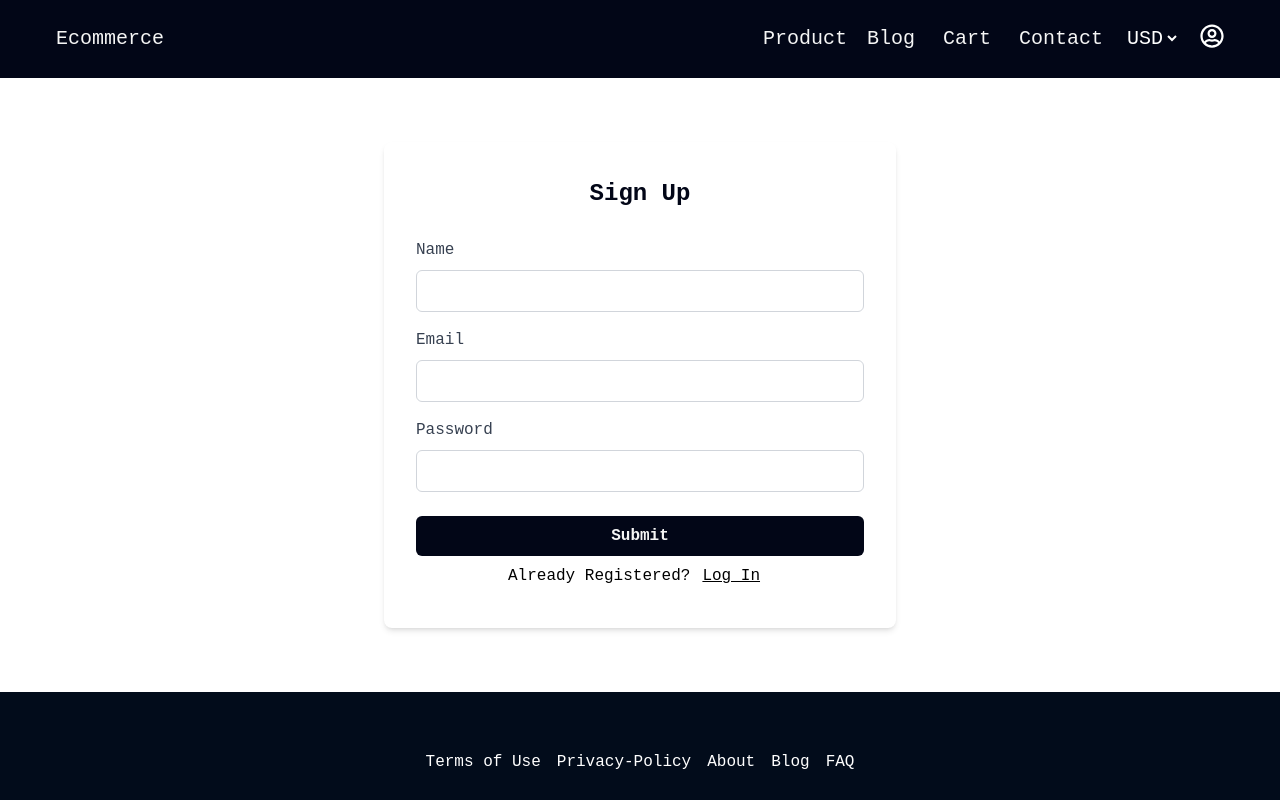
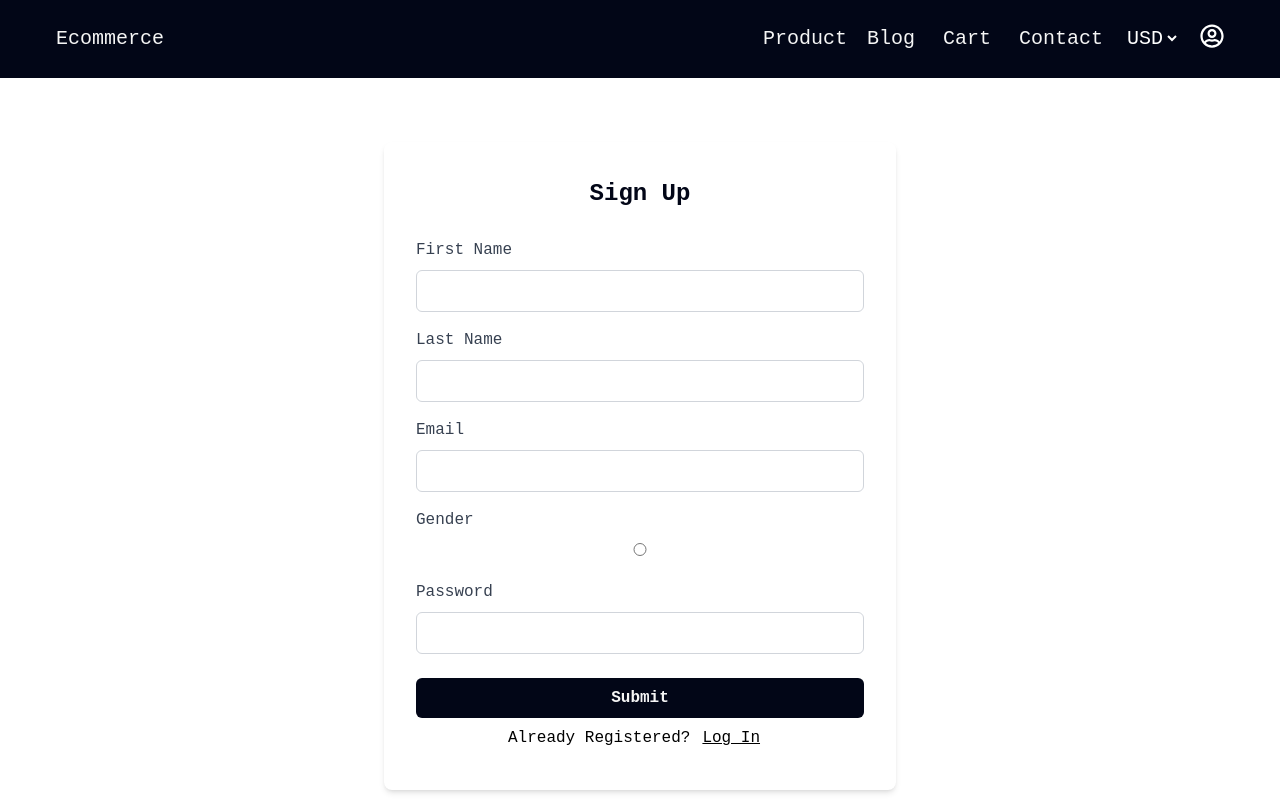
Before and after one commit to blackcode1996/CIMET_ECOMMERCE, a React (Vite) app: page /Signup in a window 1280 px wide. Shown: the top 800 px of the page. Built offline with nearby package versions, Linux system fonts and the light colour scheme; no server answers.

Commit message:
Api Integrate in SignUP

```diff
--- a/src/components/SignUpForm.jsx
+++ b/src/components/SignUpForm.jsx
@@ -2,15 +2,30 @@
 import { Formik } from "formik";
 import { validateEmail, validatePassword } from "../utils/constants";
 import { useNavigate } from "react-router-dom";
-import { createUserByEmail } from "../utils/firebase";
-import { toast } from "react-toastify";
+import { toast, ToastContainer } from "react-toastify";
+import { useDispatch, useSelector } from "react-redux";
+import { signUp, signUpUser } from "../redux/slice/authSlice";
+import { useEffect } from "react";
 
 const SignUpForm = () => {
   const navigate = useNavigate();
+  const dispatch = useDispatch()
+  const userData = useSelector(signUpUser)
+
+  useEffect(() => {
+    console.log("USERDATA", userData)
+  }, [userData])
+
+  const data = () =>{
+
+  }
 
   return (
     <Formik
-      initialValues={{ email: "", password: "", name: "" }}
+      initialValues={{
+        firstname: '', lastname: '', email: "", password: "",
+        gender: '', role: ''
+      }}
       validate={(values) => {
         const errors = {};
 
@@ -25,18 +40,18 @@ const SignUpForm = () => {
         }
         return errors;
       }}
-      onSubmit={async (values) => {
-        const { success, message } = await createUserByEmail(
-          values.name,
-          values.email,
-          values.password
-        );
-        if (success) {
-          toast.success(message);
-          navigate("/login");
-        } else {
-          toast.error(message);
-        }
+      onSubmit={(values, {setSubmitting}) => {
+        dispatch(signUp(values))
+        .unwrap()
+        .then((values) => {
+          setSubmitting(false);
+          console.log("SUCCESS", values)
+           toast.success("Success")
+           navigate('/login')
+        })
+        .catch(() => {
+          setSubmitting(false);
+        });
       }}
     >
       {({
@@ -49,6 +64,8 @@ const SignUpForm = () => {
         isSubmitting,
         resetForm,
       }) => (
+        <>
+        <ToastContainer />
         <form
           onSubmit={handleSubmit}
           className="bg-white p-6 sm:p-8 rounded-lg shadow-md max-w-sm sm:max-w-md md:max-w-lg lg:max-w-l mx-auto my-8 sm:my-16"
@@ -58,21 +75,37 @@ const SignUpForm = () => {
           </h2>
 
           <div className="mb-4">
-            <label className="block text-gray-700 font-medium mb-2">Name</label>
+            <label className="block text-gray-700 font-medium mb-2">First Name</label>
             <input
               type="text"
               name="name"
-              value={values.name}
+              value={values.firstname}
               onChange={handleChange}
               onBlur={handleBlur}
-              className={`w-full p-1 sm:p-2 border ${
-                touched.name && errors.name
+              className={`w-full p-1 sm:p-2 border ${touched.firstname && errors.firstname
                   ? "border-red-500"
                   : "border-gray-300"
-              } rounded-md focus:outline-none focus:ring-2 focus:ring-blue-500`}
+                } rounded-md focus:outline-none focus:ring-2 focus:ring-blue-500`}
             />
-            {touched.name && errors.name ? (
-              <div className="text-red-500 text-sm mt-1">{errors.name}</div>
+            {touched.firstname && errors.firstname ? (
+              <div className="text-red-500 text-sm mt-1">{errors.firstname}</div>
+            ) : null}
+          </div>
+          <div className="mb-4">
+            <label className="block text-gray-700 font-medium mb-2">Last Name</label>
+            <input
+              type="text"
+              name="name"
+              value={values.lastname}
+              onChange={handleChange}
+              onBlur={handleBlur}
+              className={`w-full p-1 sm:p-2 border ${touched.lastname && errors.lastname
+                  ? "border-red-500"
+                  : "border-gray-300"
+                } rounded-md focus:outline-none focus:ring-2 focus:ring-blue-500`}
+            />
+            {touched.lastname && errors.lastname ? (
+              <div className="text-red-500 text-sm mt-1">{errors.lastname}</div>
             ) : null}
           </div>
 
@@ -86,14 +119,31 @@ const SignUpForm = () => {
               value={values.email}
               onChange={handleChange}
               onBlur={handleBlur}
-              className={`w-full p-2 sm:p-2 border ${
-                touched.email && errors.email
+              className={`w-full p-2 sm:p-2 border ${touched.email && errors.email
                   ? "border-red-500"
                   : "border-gray-300"
-              } rounded-md focus:outline-none focus:ring-2 focus:ring-blue-500`}
+                } rounded-md focus:outline-none focus:ring-2 focus:ring-blue-500`}
             />
             {touched.email && errors.email ? (
               <div className="text-red-500 text-sm mt-1">{errors.email}</div>
+            ) : null}
+          </div>
+
+          <div className="mb-4">
+            <label className="block text-gray-700 font-medium mb-2">Gender</label>
+            <input
+              type="radio"
+              name="name"
+              value={values.name}
+              onChange={handleChange}
+              onBlur={handleBlur}
+              className={`w-full p-1 sm:p-2 border ${touched.name && errors.name
+                  ? "border-red-500"
+                  : "border-gray-300"
+                } rounded-md focus:outline-none focus:ring-2 focus:ring-blue-500`}
+            />
+            {touched.name && errors.name ? (
+              <div className="text-red-500 text-sm mt-1">{errors.name}</div>
             ) : null}
           </div>
 
@@ -107,11 +157,10 @@ const SignUpForm = () => {
               value={values.password}
               onChange={handleChange}
               onBlur={handleBlur}
-              className={`w-full p-2 sm:p-2 border ${
-                touched.password && errors.password
+              className={`w-full p-2 sm:p-2 border ${touched.password && errors.password
                   ? "border-red-500"
                   : "border-gray-300"
-              } rounded-md focus:outline-none focus:ring-2 focus:ring-blue-500`}
+                } rounded-md focus:outline-none focus:ring-2 focus:ring-blue-500`}
             />
             {touched.password && errors.password ? (
               <div className="text-red-500 text-sm mt-1">{errors.password}</div>
@@ -139,6 +188,7 @@ const SignUpForm = () => {
             </span>
           </div>
         </form>
+        </>
       )}
     </Formik>
   );
--- a/src/redux/slice/authSlice.js
+++ b/src/redux/slice/authSlice.js
@@ -1,33 +1,65 @@
-import { createSlice } from "@reduxjs/toolkit";
+import { createAsyncThunk, createSlice } from "@reduxjs/toolkit";
+import axios from "axios";
 
+const base_url = import.meta.env.VITE_BASE_URL
+
+export const signUp = createAsyncThunk('auth/signup', async(values)=>{
+  const res = await axios.post(`${base_url}/user/register`, values)
+  const data = await res.data
+  return data
+})
+
+export const logIn= createAsyncThunk('auth/login', async(values)=>{
+  const res = await axios.post(`${base_url}/user/login`, values)
+   const data = await res.data
+   return data
+})
+
+
+export const logOut = createAsyncThunk('/auth/logout', async()=>{
+  const res = await axios.post(`${base_url}/user/logout`)
+  const data = await res.data
+  return data
+})
 
 const authSlice = createSlice({
     name: "auth",
     initialState :{
-        isAuth :!!localStorage.getItem('token'),
+        isAuth :!false,
         loading: false,
-        userData: {
-          name: '',
-          email:''
-        }
+        userData: [],
+        error : null
+    },
+    extraReducers:(builder)=>{
 
-    },
-    reducers :{
-        setAuth: function(state) {
-            state.isAuth = true;
-          },
-        setUserData: function(state){
-           state.userData
-        },
-      logOut: function(state){
-        state.isAuth = false
-        localStorage.removeItem('token')
-      }
+      builder.addCase(signUp.pending, (state)=>{
+        state.loading = true
+      })
+      builder.addCase(signUp.fulfilled,(state, action)=>{
+        state.loading = false,
+        state.isAuth = true
+      })
+      builder.addCase(signUp.rejected, (state, action)=>{
+        state.loading = false
+        state.error = action.error.message
+      })
+
+      builder.addCase(logIn.pending,(state)=>{
+        state.loading = true
+      })
+      builder.addCase(logIn.fulfilled,(state, action)=>{
+        state.loading = false
+        state.userData = action.payload
+      })
+      builder.addCase(logIn.rejected,(state, action)=>{
+        state.loading = false
+        state.error = action.error.message
+      })
     }
 })
 
-export const isAuth = function(state) {return state.auth.isAuth}
-
-export const {setAuth, logOut} = authSlice.actions
+export const signUpUser = (state)=>{
+    return state.auth.userData
+}
 
 export default authSlice.reducer
```
Also changed, not shown: src/pages/Blog.jsx (line endings or trailing spaces).
